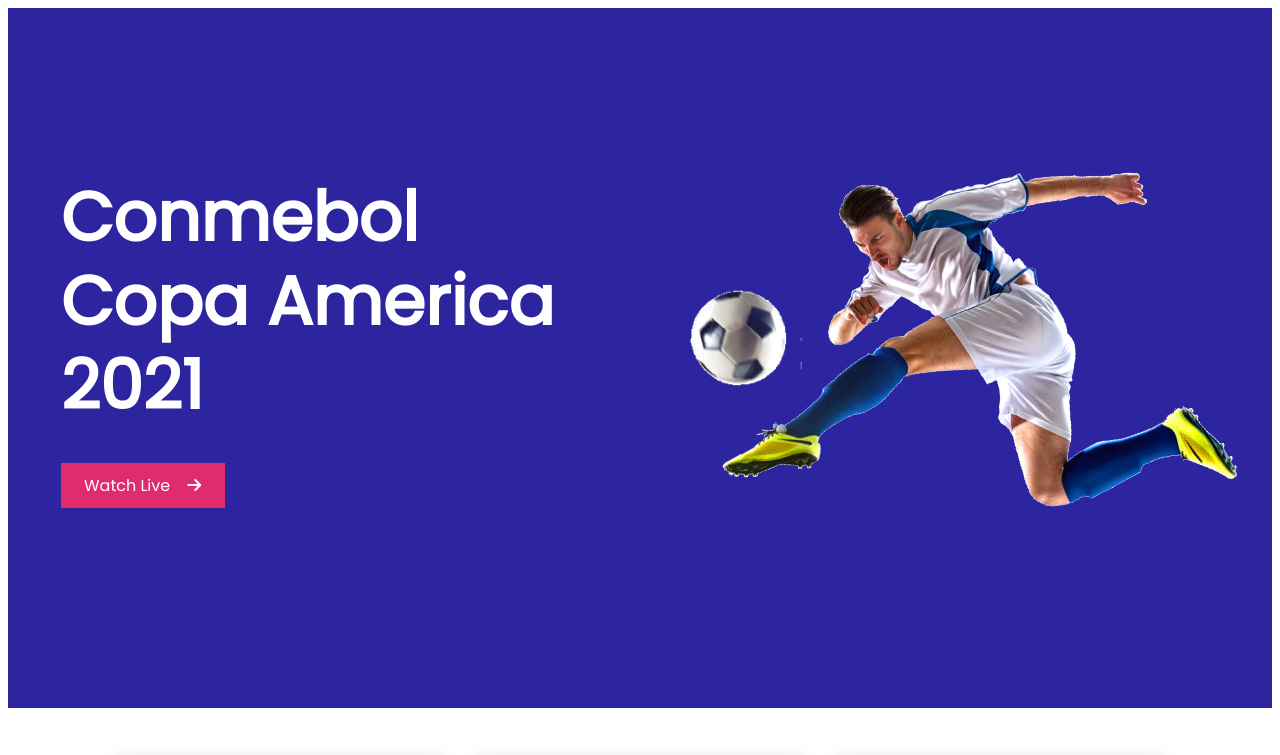
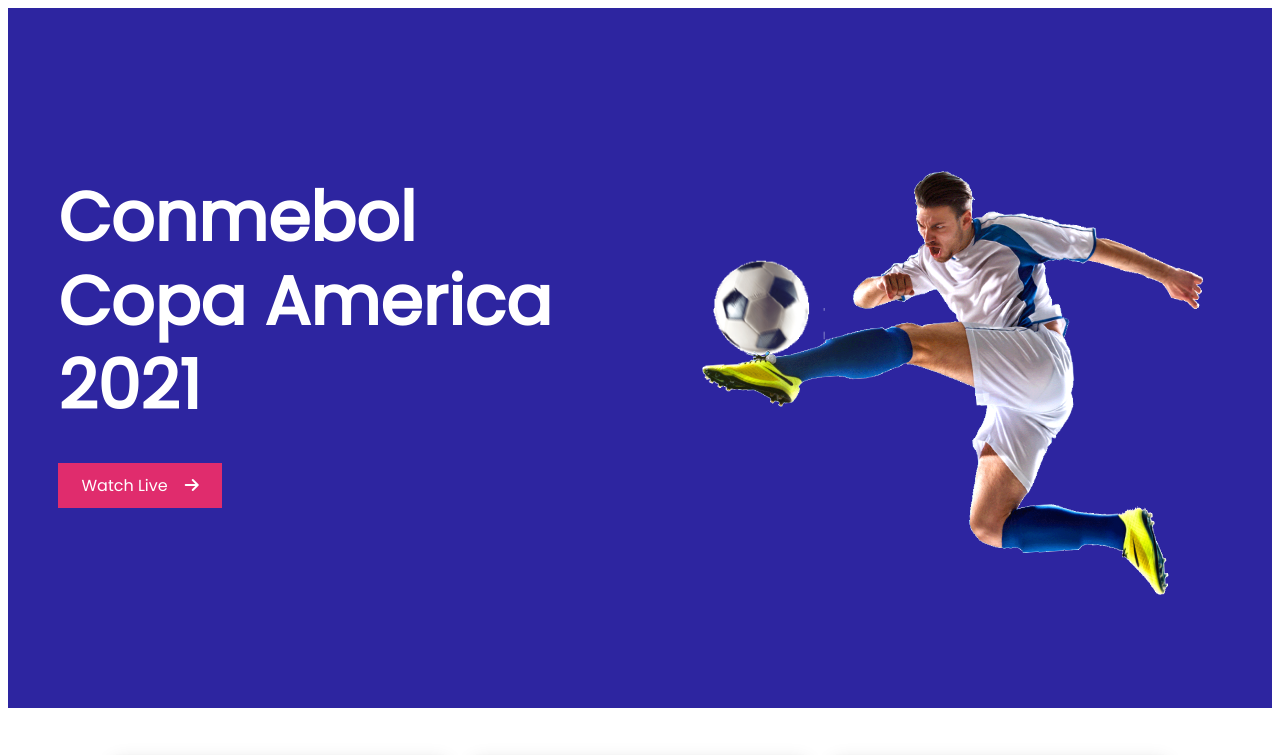
Before and after one commit to Reazour-Rahman/Assignment-2, a plain HTML site: page index.html in a window 1280 px wide. Shown: the top 755 px of the page. Drawn offline with Linux system fonts and the light colour scheme.

Commit message:
transform edited

```diff
--- a/styles/style.css
+++ b/styles/style.css
@@ -29,17 +29,19 @@ body{
     }
 /* 2d transform and transition started */
 .man{
-    transform: rotate(-29deg);
+    transform: rotate(356deg);
 }
 .man img{
     width: 560px;
     transition: transform .5s;
+    margin-right: 10px;
 }
 .ball img{
     width: 170px;
     position: relative;
-    top: 260px;
-    transition: transform .3s;
+    left: 30px;
+    top: 230px;
+    transition: transform .2s;
 }
 .intro:hover .man img{
     transform: rotate(49deg);
```
